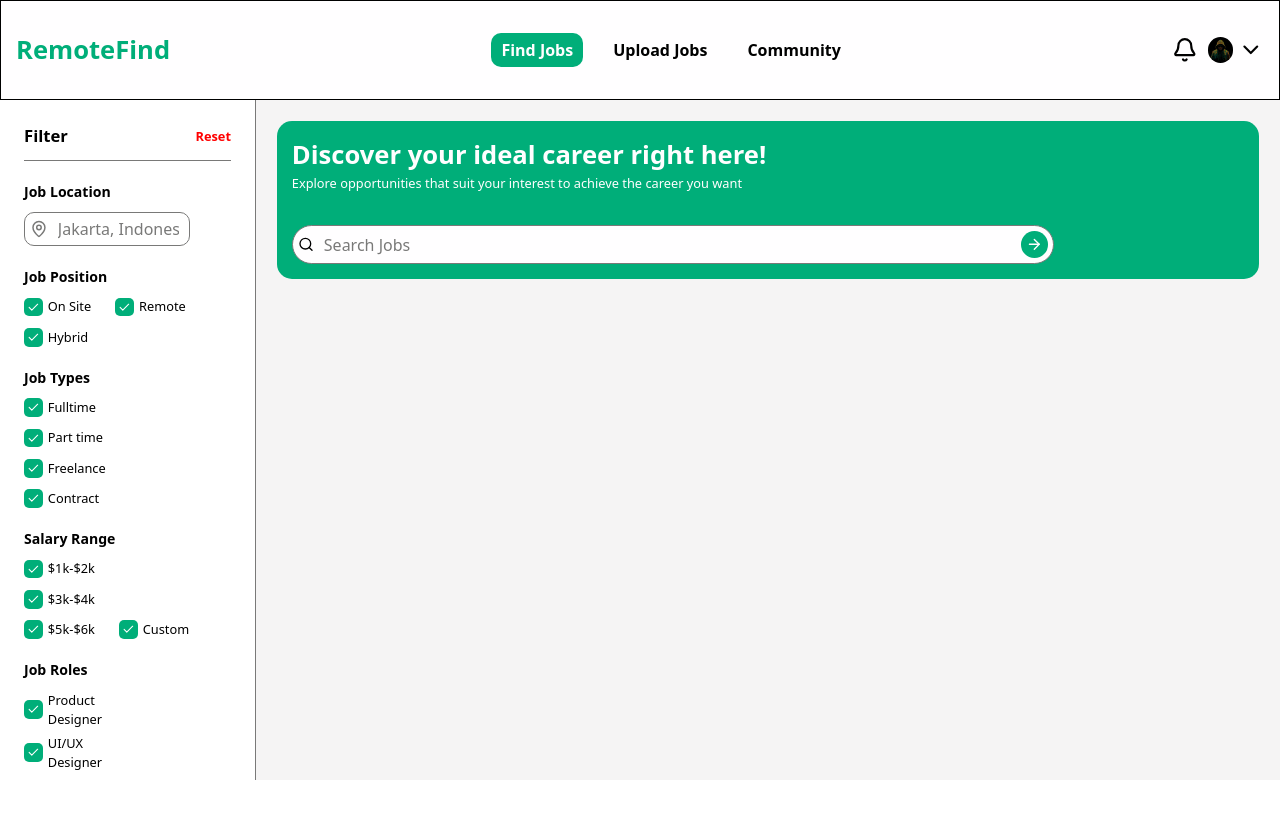
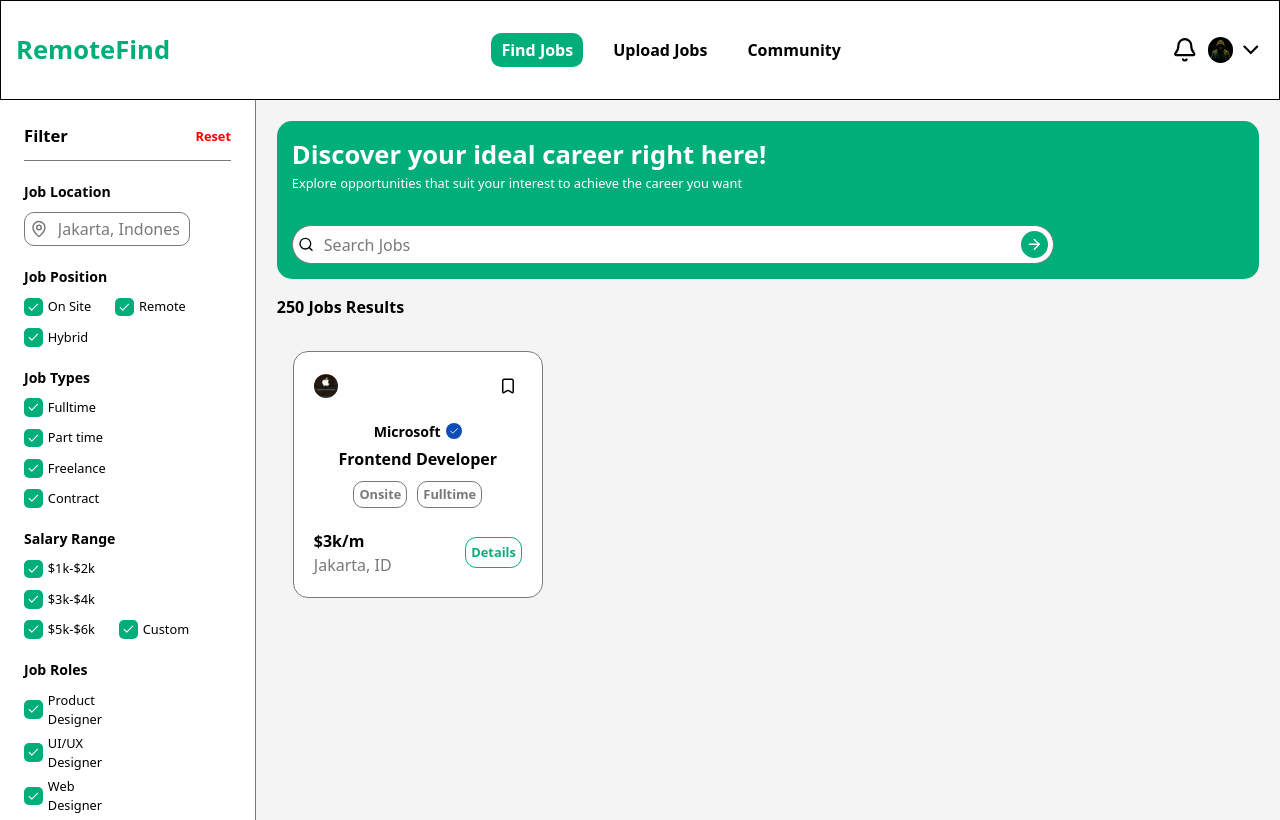
Before and after one commit to raazymuhd1/remote-find, a React (Vite) app: page / in a window 1280 px wide. Built offline with nearby package versions, Linux system fonts and the light colour scheme.

Commit message:
added a bg-color to a job-card

```diff
--- a/src/App.scss
+++ b/src/App.scss
@@ -3,6 +3,7 @@
 :root {
     --white: #fffeff;
     --bright-green: #00ae79;
+    --blue-check: #0e4db8;
     --light-white: rgba(245, 244, 244);
     --border-col: var(--grey);
     --grey: #797978;
--- a/src/App.tsx
+++ b/src/App.tsx
@@ -8,7 +8,7 @@ function App() {
   return (
     <>
       <Header />
-      <main className='w-full h-[85vh] flex'>
+      <main className='w-full h-[90vh] flex'>
       {/* sidebar */}
       <Sidebar />
       <Routes>
--- a/src/assets/index.ts
+++ b/src/assets/index.ts
@@ -1 +1,2 @@
 export { default as profile } from "./profile/profile.png"
+export { default as apple } from "./job/apple-logo.jpg"
--- /dev/null
+++ b/src/components/jobs/JobCard.tsx
@@ -0,0 +1,49 @@
+import { Bookmark, Check } from "lucide-react"
+import { apple } from "../../assets"
+
+const JobCard = () => {
+  return (
+    <section className={`p-[20px] w-[250px] flex flex-col gap-[1.3rem] rounded-[15px] border-[1px] border-(--border-col) hover:border-(--bright-green) cursor-pointer bg-(--white)`}>
+        <div className='flex items-center w-full justify-between'>
+            {/* company logo */}
+            <img src={apple} alt="company-logo" className="rounded-[50%] w-[clamp(1.3rem,1.9vmax,1.9rem)] object-cover h-[clamp(1.3rem,1.9vmax,1.9rem)]" />
+            <aside className="p-[5px] transition-[background,1s,ease-in-out] hover:bg-(--bright-green) rounded-[10px] cursor-pointer w-max">
+                <Bookmark className="w-[clamp(1rem,1.4vmax,1.4rem)] h-[clamp(1rem,1.4vmax,1.4rem)]" />
+            </aside>
+        </div>
+
+        <div className="flex flex-col gap-[10px]">
+            <aside className="flex items-center flex-col gap-[5px]">
+                <div className="flex items-center gap-[5px]">
+                    <h3 className="font-semibold text-[clamp(.8rem,1.1vmax,1.1rem)]"> Microsoft </h3>
+                    <div className="p-[3px] transition-[background,1s,ease-in-out] bg-(--blue-check) rounded-[50%] w-max">
+                        <Check className="w-[clamp(.6rem,.8vmax,.8rem)] h-[clamp(.6rem,.8vmax,.8rem)] text-(--white)" />
+                    </div>
+
+                </div>
+                <h3 className="font-semibold"> Frontend Developer </h3>
+            </aside>
+
+            {/* job types & location */}
+            <div className="flex flex-wrap items-center w-[80%] mx-auto justify-center gap-[10px]">
+                <h4 className="rounded-[10px] py-[3px] px-[5px] border-[1px] border-(--border-col) font-semibold text-[clamp(.8rem,.9vmax,.9rem)] text-(--grey)"> Onsite </h4>
+                <h4 className="rounded-[10px] py-[3px] px-[5px] border-[1px] border-(--border-col) font-semibold text-[clamp(.8rem,.9vmax,.9rem)] text-(--grey)"> Fulltime </h4>
+            </div>
+        </div>
+
+        {/* salary & details */}
+        <div className="w-full flex items-center justify-between">
+            <aside className="flex flex-col">
+              <h3 className="font-bold"> $3k/m </h3>
+              <p className="text-(--grey)"> Jakarta, ID </p>
+            </aside>
+
+            <aside className="border-[1px] border-(--bright-green) p-[5px] rounded-[.7rem] hover:bg-(--bright-green) transition-[background,1s,ease-in-out]">
+                <h4 className="text-[clamp(.8rem,1vmax,1rem)] font-semibold text-(--bright-green) hover:text-(--white)"> Details </h4>
+            </aside>
+        </div>
+    </section>
+  )
+}
+
+export default JobCard
--- a/src/components/jobs/index.tsx
+++ b/src/components/jobs/index.tsx
@@ -1,8 +1,11 @@
 import { Search, ArrowRight } from 'lucide-react'
+import JobCard from './JobCard'
 
 const Jobs = () => {
   return (
     <section className='w-[80%] bg-(--light-white) p-[1.3rem]'>
+      {/* BANNER */}
+      <section className='flex flex-col gap-[1rem]'>
           <div className='bg-(--bright-green) flex flex-col gap-[2rem] p-[15px] w-full rounded-[15px]'>
               <div className='flex w-full flex-col'>
                 <h3 className='text-[clamp(1rem,2vmax,2rem)] font-bold text-(--white)'> Discover your ideal career right here! </h3>
@@ -16,6 +19,15 @@ const Jobs = () => {
                 </aside>
               </div>
           </div>
+
+          <h4 className='text-[clamp(1rem,1.1vmax,1.1rem)] font-semibold'> 250 Jobs Results </h4>
+      </section>
+
+
+      {/* jobs card */}
+      <article className='mt-[1rem] w-full overflow-y-auto p-[1rem]'>
+        <JobCard />
+      </article>
     </section>
   )
 }
```
Also changed, not shown: src/assets/job/apple-logo.jpg (added). Lines whose indentation alone changed are shown as unchanged.
